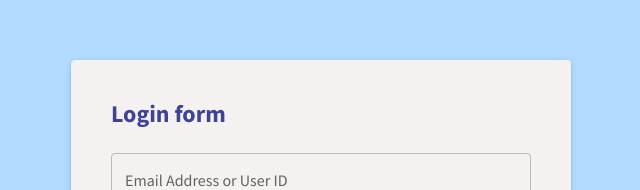
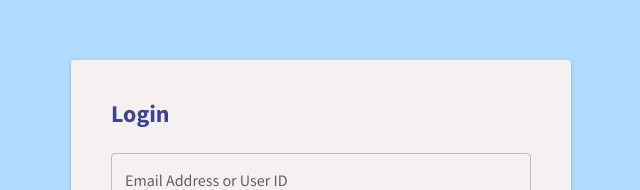
Before and after one commit to Loganathan-S/Synal-company-client, a React (Create React App) app: page /auth/login in a window 1280 px wide. Shown: the part 151-341 px from the top of the page, without its empty margins (319-959 px from the left). Built offline with nearby package versions, Linux system fonts and the light colour scheme.

Commit message:
changed form title

```diff
--- a/src/screens/auth/Login.tsx
+++ b/src/screens/auth/Login.tsx
@@ -63,7 +63,7 @@ const Login = () => {
             fontWeight='bold'
             sx={{ m: "0 0 5px 0" }}
           >
-            Login form
+            Login
           </Typography>
         </Box>
         <form
```
